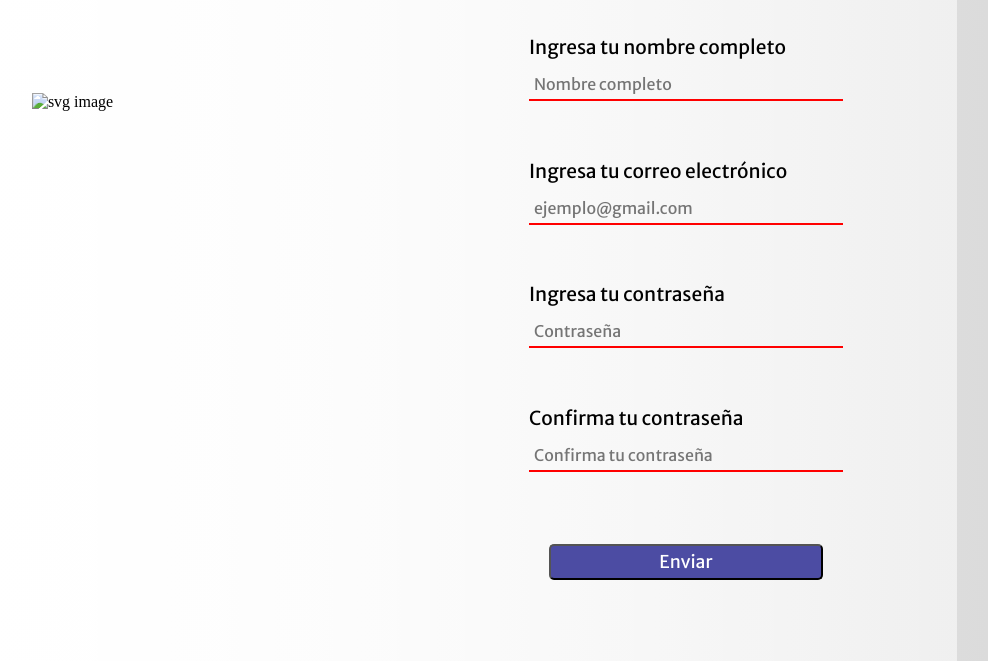
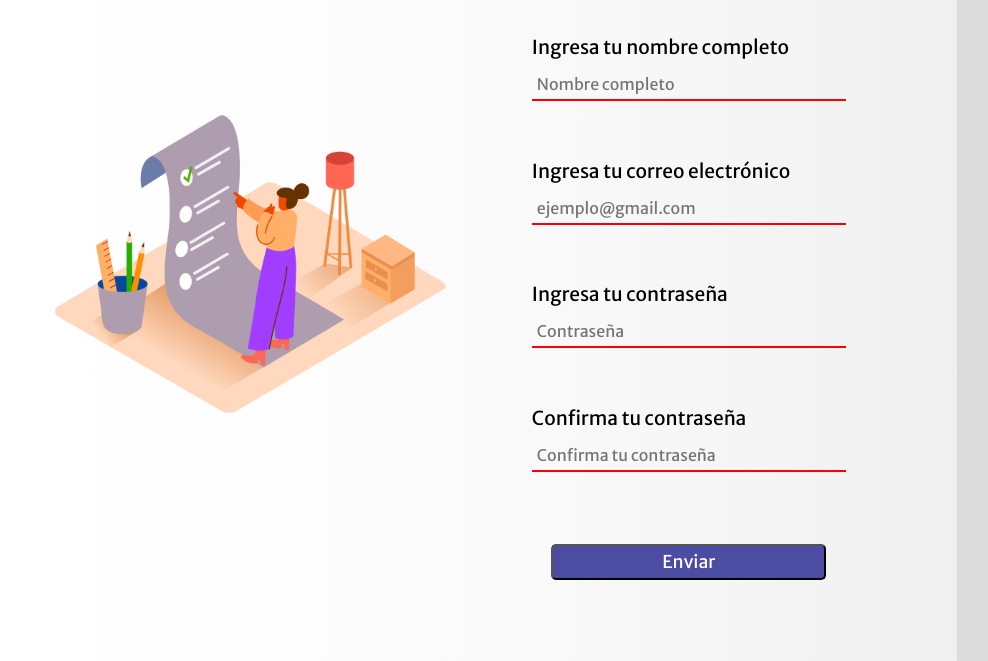
Before and after one commit to DiegoAl20/Form, a plain HTML site: page index.html in a window 1280 px wide. Shown: the part 139-800 px from the top of the page, without its empty margins (183-1171 px from the left). Drawn offline with Linux system fonts and the light colour scheme; the site is published under a folder, as on GitHub Pages, so addresses that start at the root find nothing.

Commit message:
small changes in the png image

```diff
--- a/index.html
+++ b/index.html
@@ -15,7 +15,7 @@
 <body>
     <div class="body">
         <section class="container">
-            <img src="/assets/checklist-isometric-34096.png" alt="svg image" class="image">
+            <img src="assets/checklist-isometric-34096.png" alt="png image" class="image">
 
             <form action="#" class="form">
                 <h1>Inicio de Sesión</h1>
```
